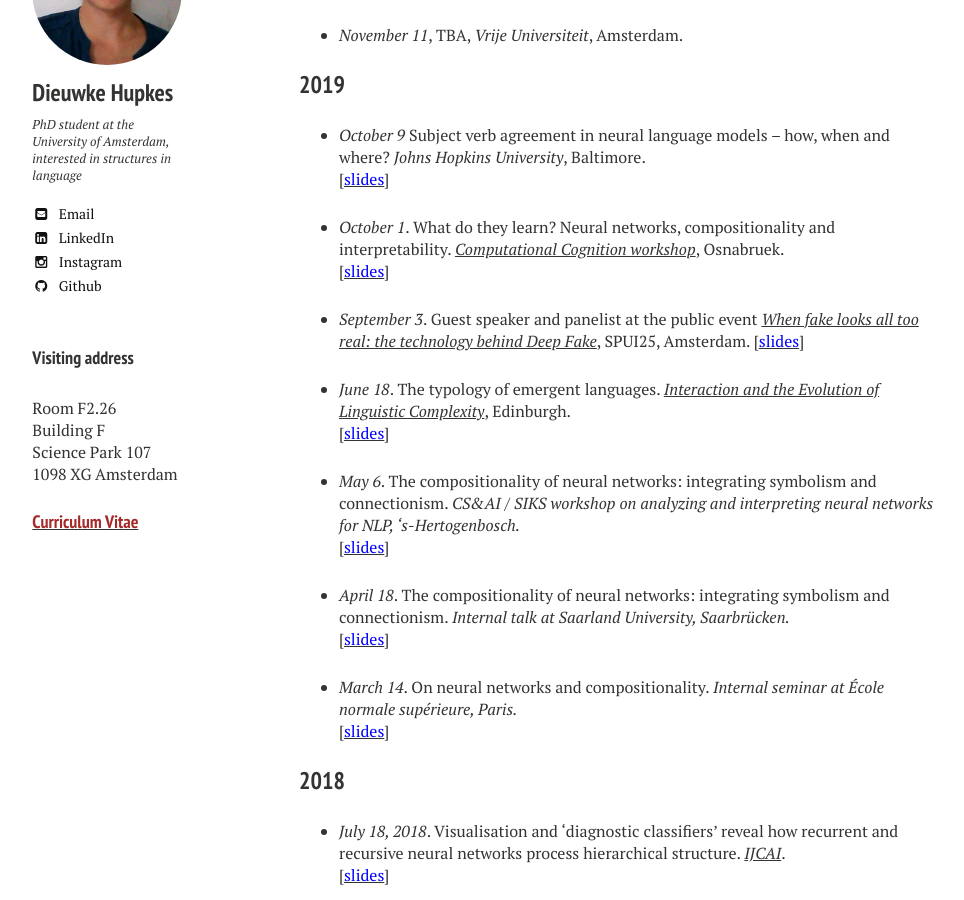
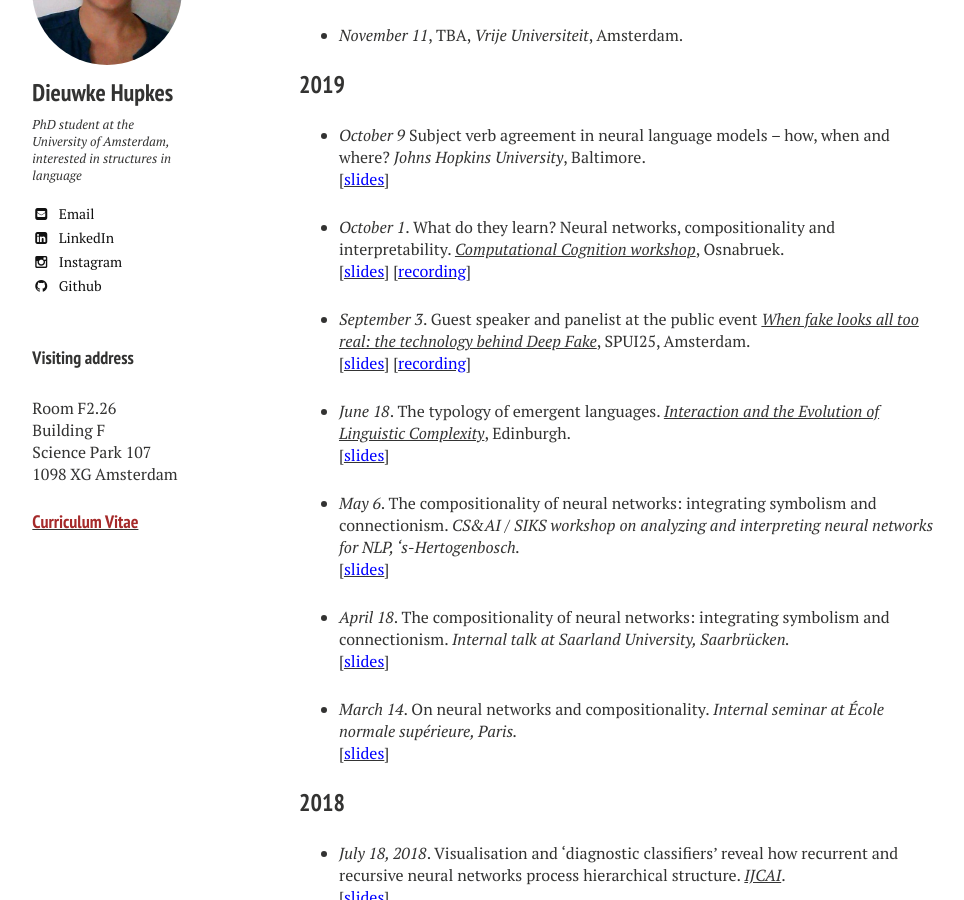
Before and after one commit to dieuwkehupkes/dieuwkehupkes.github.io, a Jekyll site: the page built from talks.md, in a window 1280 px wide and 900 px high, scrolled down 552 px. Shown: the whole window, without its empty margins (21-985 px from the left). Built offline with Jekyll 4.4.1, drawn with Linux system fonts in a browser that asks for light colours; nearby versions of some CDN libraries.

Commit message:
Add recording

```diff
--- a/talks.md
+++ b/talks.md
@@ -23,9 +23,11 @@ image:
 
 *  *October 1*. What do they learn? Neural networks, compositionality and interpretability. [*Computational Cognition workshop*](http://www.comco2019.com/), Osnabruek.
 [[<font color='blue'>slides</font>](talks/Osnabruek01-10-2019.pdf)]
+[[<font color='blue'>recording</font>](https://www.youtube.com/watch?time_continue=1&v=qspEr33ql3o)]
 
 * *September 3*. Guest speaker and panelist at the public event [*When fake looks all too real: the technology behind Deep Fake*](https://www.spui25.nl/spui25-en/events/events/2019/09/the-technology-behind-deep-fake.html), SPUI25, Amsterdam.
 [[<font color='blue'>slides</font>](talks/DeepFake03-09-2019.pdf)]
+[[<font color='blue'>recording</font>](https://www.facebook.com/spui25/videos/vb.603406399729064/742682212852885/?type=2&theater)]
 
 * *June 18*. The typology of emergent languages.  [*Interaction and the Evolution of Linguistic Complexity*](http://www.lel.ed.ac.uk/cle/index.php/ielc2019), Edinburgh.
 [[<font color='blue'>slides</font>](talks/IELC18-06-2019.pdf)]
```
